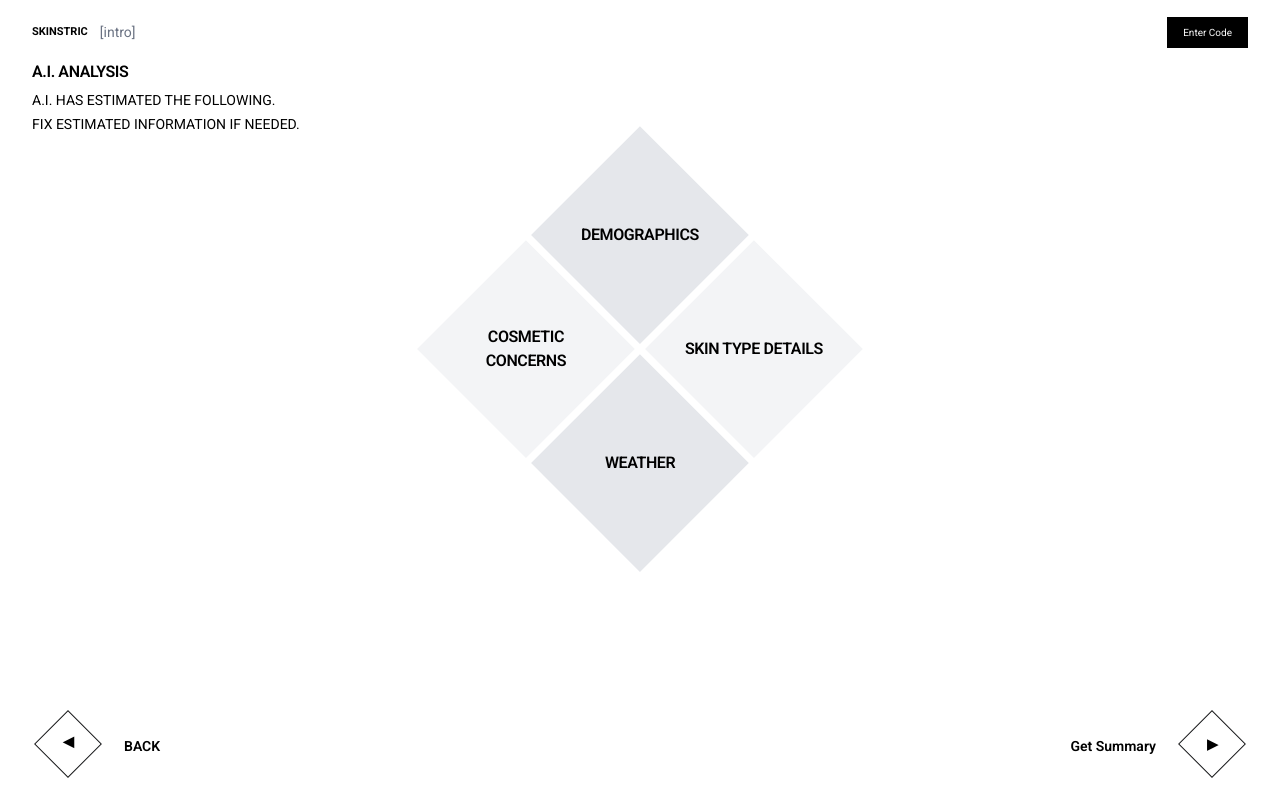
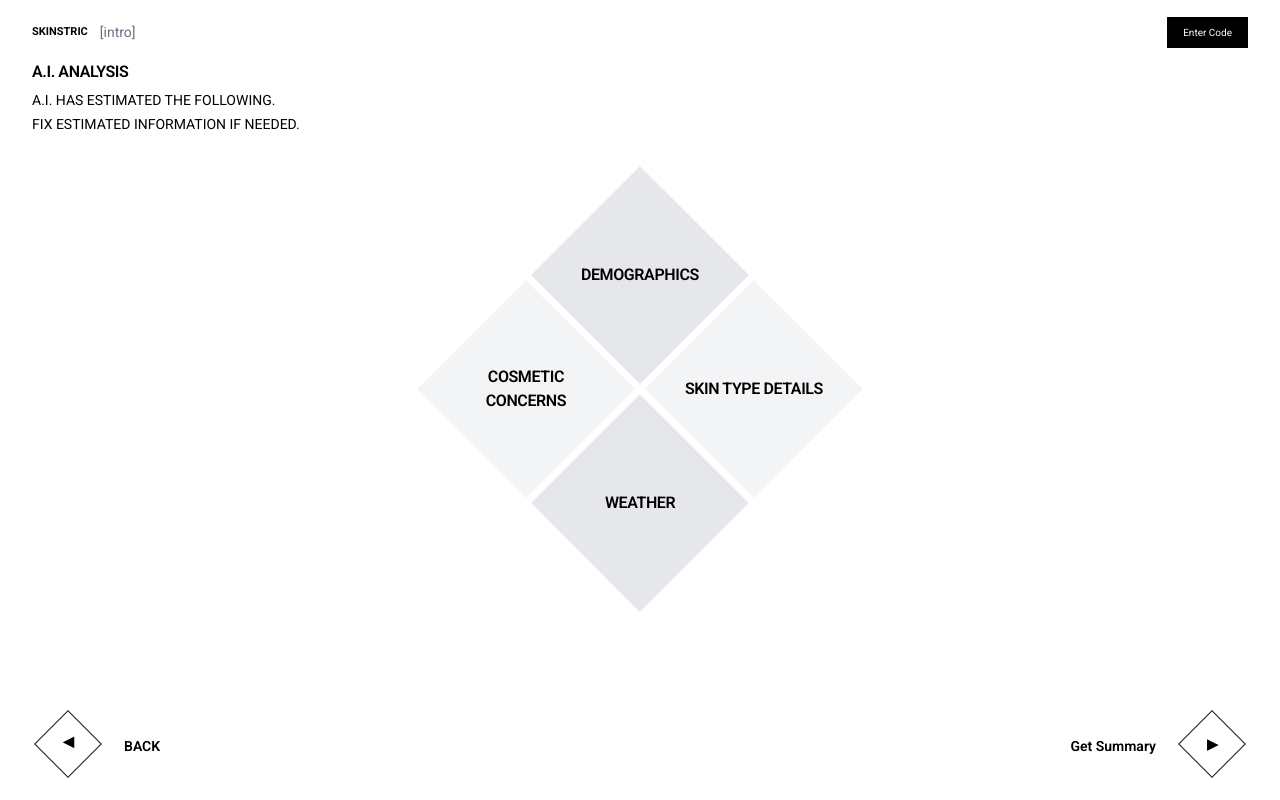
Before and after one commit to Guillermotrejo1/skinstric, a Next.js app: page /selecting in a window 1280 px wide. Built offline with nearby package versions, Linux system fonts and the light colour scheme.

Commit message:
removed the extra div causing the issue to the buttons on the selecting page

```diff
--- /dev/null
+++ b/src/components/test.tsx
@@ -0,0 +1,9 @@
+import React from 'react'
+
+const test = () => {
+  return (
+    <div>test</div>
+  )
+}
+
+export default test
--- a/src/pages/selecting.tsx
+++ b/src/pages/selecting.tsx
@@ -59,12 +59,10 @@ const selecting = () => {
             </div>
           </div>
         </div>
-        <div className="pt-4 md:pt-12 pb-8 bg-white sticky md:static bottom-40 mb-0 md:mb-0">
           <div className="flex justify-between max-w-full mx-auto px-13 md:px-9">
             <BackButton/>
             <SummaryButton/>
           </div>
-        </div>
       </div>
     </>
   );
@@ -72,4 +70,4 @@ const selecting = () => {
 
 export default selecting;
 
-//todo ** fix the buttons on mobile and adde the animation to the selected triangles on hover
+//todo ** fix the buttons on mobile and add the animation to the selected triangles on hover
```
